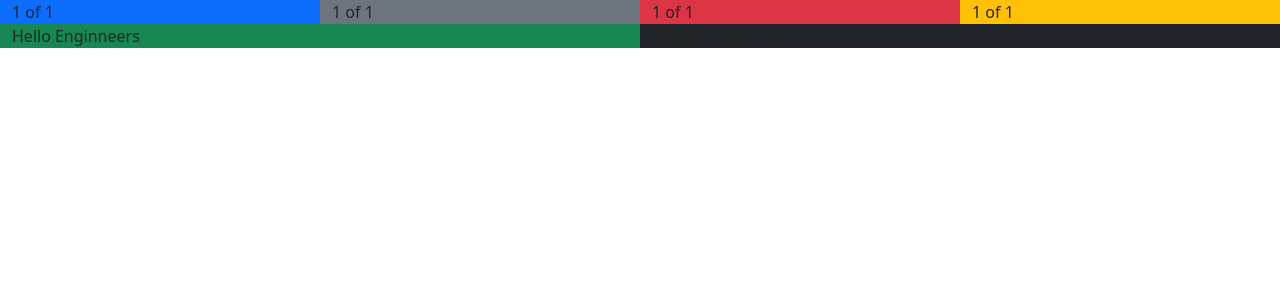
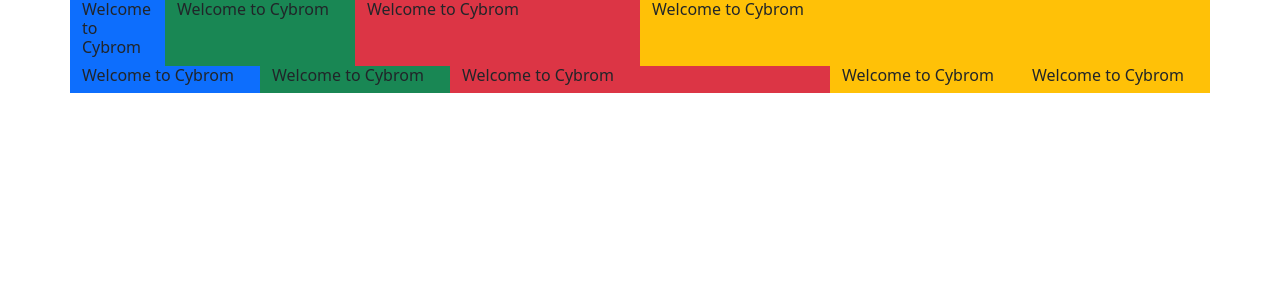
Before and after one commit to Kamlesh7049/React-Projects, a React (Vite) app in the folder reactjs/: page / in a window 1280 px wide. Shown: the top 300 px of the page. Built offline with nearby package versions, Linux system fonts and the light colour scheme.

Commit message:
added bootstrap-layout+colorcomination

```diff
--- a/reactjs/src/App.jsx
+++ b/reactjs/src/App.jsx
@@ -7,17 +7,22 @@ const App=()=>{
     return(
         <>
 
-<Container fluid>
+<Container >
       <Row>
-        <Col className='bg-primary'>1 of 1</Col>
-        <Col className='bg-secondary'>1 of 1</Col>
-        <Col className='bg-danger'>1 of 1</Col>
-        <Col className='bg-warning'>1 of 1</Col>
-      </Row>
-      <Row>
-      <Col className='bg-success'>Hello Enginneers</Col>
-      <Col className='bg-dark'>Hello Enginneers</Col>
-      </Row>
+        <Col md={1} className='bg-primary'><h6>Welcome to Cybrom</h6></Col>
+        <Col md={2} className='bg-success'><h6>Welcome to Cybrom</h6></Col>
+        <Col md={3} className='bg-danger'><h6>Welcome to Cybrom</h6></Col>
+        <Col md={6} className='bg-warning'><h6>Welcome to Cybrom</h6></Col>
+       </Row>
+
+       <Row>
+        <Col md={2} className='bg-primary'><h6>Welcome to Cybrom</h6></Col>
+        <Col md={2} className='bg-success'><h6>Welcome to Cybrom</h6></Col>
+        <Col md={4} className='bg-danger'><h6>Welcome to Cybrom</h6></Col>
+        <Col md={2} className='bg-warning'><h6>Welcome to Cybrom</h6></Col>
+        <Col md={2} className='bg-warning'><h6>Welcome to Cybrom</h6></Col>
+
+       </Row>
     </Container>
 
        </>
```
